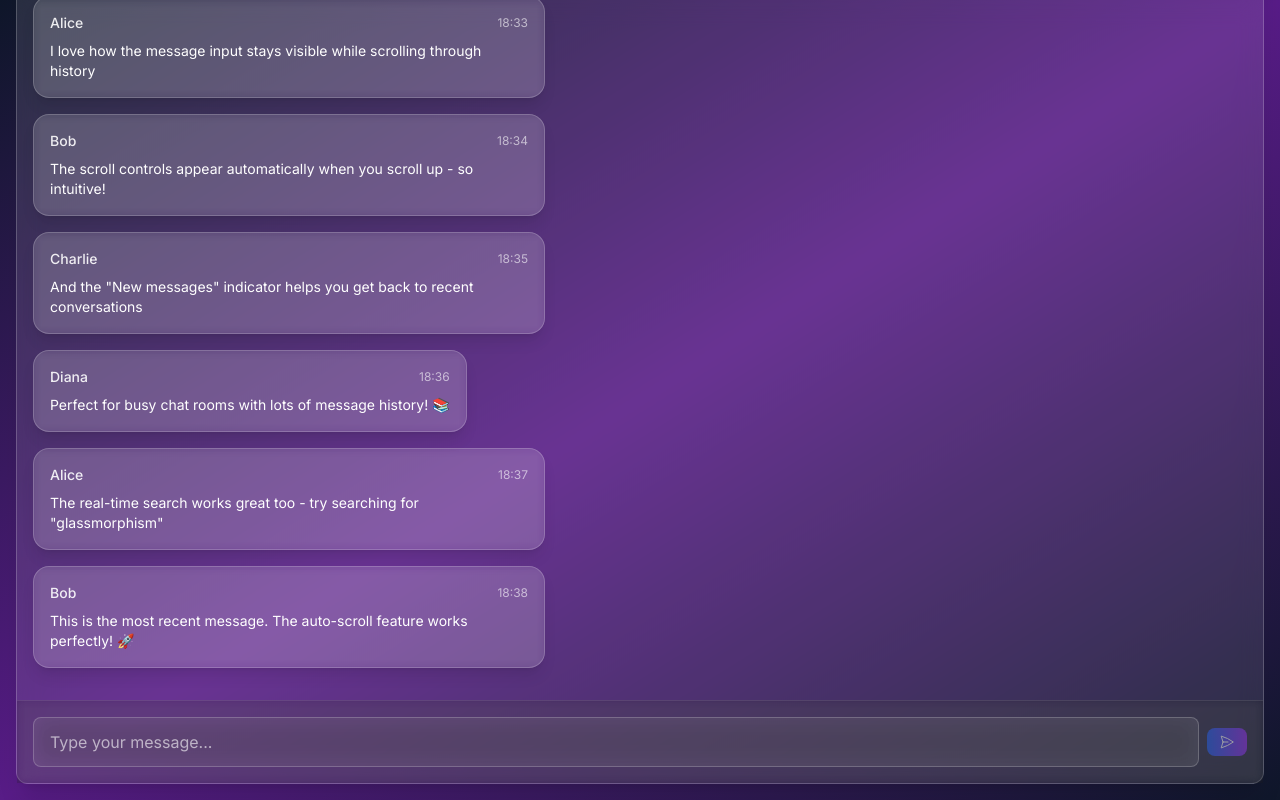
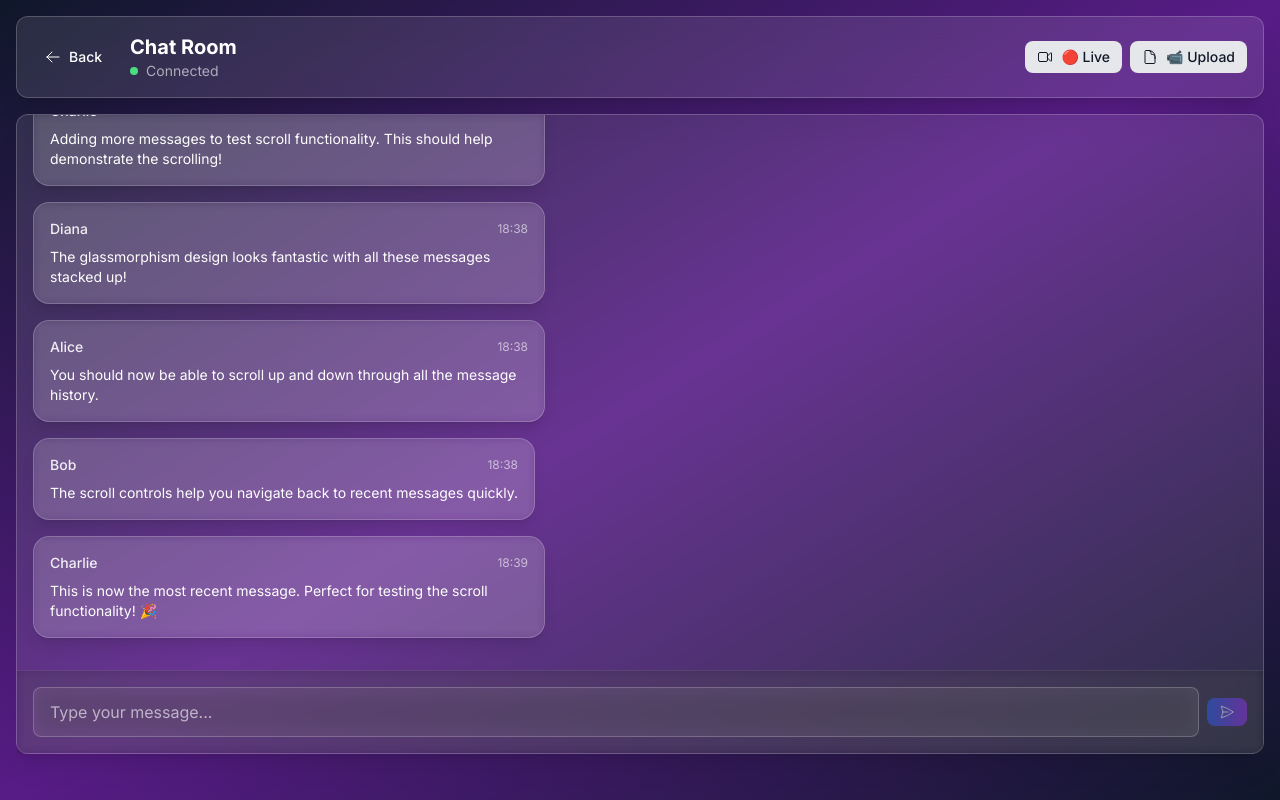
Before and after one commit to DalKirk/Next.js-14-Front-End-For-Chat-Plaster-Repository-, a Next.js app: page /room/1 in a window 1280 px wide. Built offline with nearby package versions, Linux system fonts and the light colour scheme; no server answers; sample sign-in values are in the browser's storage.

Commit message:
Fix chat scroll functionality and improve UI - Added custom purple scrollbar styling - Fixed message container height constraints for proper scrolling - Added more demo messages for scroll testing - Improved message alignment and spacing - Enhanced chat history navigation experience

```diff
--- a/app/globals.css
+++ b/app/globals.css
@@ -60,4 +60,29 @@
   .gradient-text {
     @apply bg-gradient-to-r from-accent-blue to-accent-green bg-clip-text text-transparent;
   }
+
+  /* Custom scrollbar styling */
+  .custom-scrollbar {
+    scrollbar-width: thin;
+    scrollbar-color: rgba(139, 92, 246, 0.3) rgba(255, 255, 255, 0.1);
+  }
+
+  .custom-scrollbar::-webkit-scrollbar {
+    width: 8px;
+  }
+
+  .custom-scrollbar::-webkit-scrollbar-track {
+    background: rgba(255, 255, 255, 0.1);
+    border-radius: 10px;
+  }
+
+  .custom-scrollbar::-webkit-scrollbar-thumb {
+    background: rgba(139, 92, 246, 0.4);
+    border-radius: 10px;
+    border: 1px solid rgba(255, 255, 255, 0.1);
+  }
+
+  .custom-scrollbar::-webkit-scrollbar-thumb:hover {
+    background: rgba(139, 92, 246, 0.6);
+  }
 }
--- a/app/room/[id]/page.tsx
+++ b/app/room/[id]/page.tsx
@@ -185,6 +185,51 @@ export default function RoomPage() {
           content: 'This is the most recent message. The auto-scroll feature works perfectly! 🚀',
           timestamp: new Date(Date.now() - 60000).toISOString(),
           type: 'message'
+        },
+        {
+          id: '11',
+          room_id: roomId,
+          user_id: 'demo-user-3',
+          username: 'Charlie',
+          content: 'Adding more messages to test scroll functionality. This should help demonstrate the scrolling!',
+          timestamp: new Date(Date.now() - 50000).toISOString(),
+          type: 'message'
+        },
+        {
+          id: '12',
+          room_id: roomId,
+          user_id: 'demo-user-4',
+          username: 'Diana',
+          content: 'The glassmorphism design looks fantastic with all these messages stacked up!',
+          timestamp: new Date(Date.now() - 40000).toISOString(),
+          type: 'message'
+        },
+        {
+          id: '13',
+          room_id: roomId,
+          user_id: 'demo-user-1',
+          username: 'Alice',
+          content: 'You should now be able to scroll up and down through all the message history.',
+          timestamp: new Date(Date.now() - 30000).toISOString(),
+          type: 'message'
+        },
+        {
+          id: '14',
+          room_id: roomId,
+          user_id: 'demo-user-2',
+          username: 'Bob',
+          content: 'The scroll controls help you navigate back to recent messages quickly.',
+          timestamp: new Date(Date.now() - 20000).toISOString(),
+          type: 'message'
+        },
+        {
+          id: '15',
+          room_id: roomId,
+          user_id: 'demo-user-3',
+          username: 'Charlie',
+          content: 'This is now the most recent message. Perfect for testing the scroll functionality! 🎉',
+          timestamp: new Date(Date.now() - 10000).toISOString(),
+          type: 'message'
         }
       ];
 
@@ -333,19 +378,21 @@ export default function RoomPage() {
       </motion.div>
 
       {/* Messages Area */}
-      <div className="flex-1 mx-4 mb-4 flex flex-col relative">
+      <div className="flex-1 mx-4 mb-4 flex flex-col relative min-h-0">
         <motion.div
           initial={{ opacity: 0, y: 20 }}
           animate={{ opacity: 1, y: 0 }}
           transition={{ delay: 0.1 }}
           className="glass-card flex-1 flex flex-col min-h-0"
+          style={{ maxHeight: 'calc(100vh - 160px)' }}
         >
           {/* Messages List */}
           <div
             ref={messagesContainerRef}
             onScroll={handleScroll}
-            className="flex-1 overflow-y-auto p-4 space-y-4 scroll-smooth"
+            className="flex-1 overflow-y-auto p-4 scroll-smooth min-h-0 custom-scrollbar"
             id="messages-container"
+            style={{ maxHeight: 'calc(100vh - 240px)' }}
           >
             {messages.length === 0 ? (
               <div className="text-center py-8">
```
